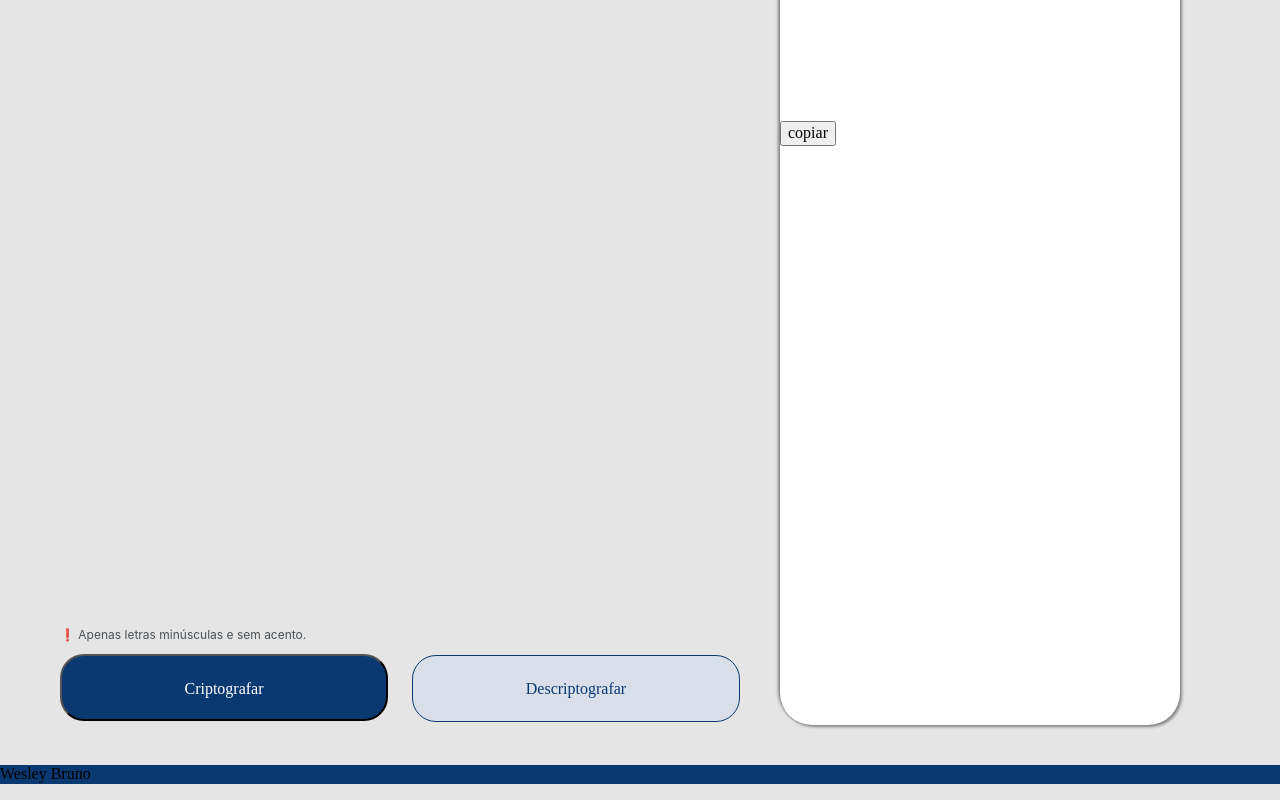
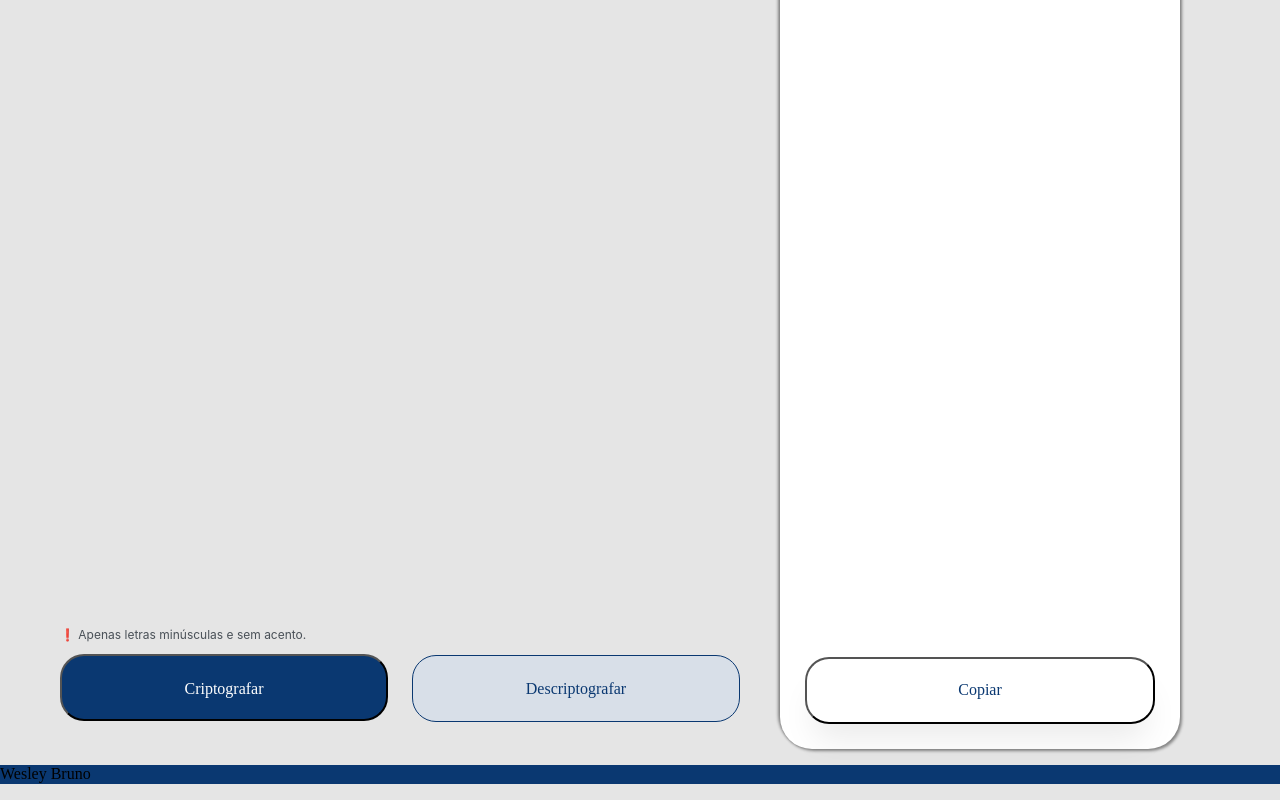
Before and after one commit to wesley-brwno/Desafio-ONE, a plain HTML site: page index.html in a window 1280 px wide. Both pictures are taken after a click on the button "Descriptografar". Shown: the part 177-977 px from the top of the page. Drawn offline with Linux system fonts and the light colour scheme.

Commit message:
Correçoes no css

```diff
--- a/css/style.css
+++ b/css/style.css
@@ -52,15 +52,46 @@ main{
     position: absolute;
     width: 400px;
     display: inline-block;
-    height: 620px;
+    height: 844px;
     background-color: #FFFFFF;
     border-radius: 32px;
-    padding-top: 200px;
     box-shadow: 2px 2px 3px rgba(0, 0, 0, 0.422), -2px -2px 3px rgba(0, 0, 0, 0.422);
 }
 
+.funcionalidade-output img:first-child {
+    margin-top: 200px;
+
+}
 .funcionalidade-output img {
     margin: 0 32px;
+}
+
+.funcionalidade-output p {
+    display: block;
+    margin: 20px;
+    margin-top: 30px;
+    height: 80%;
+    text-align: center;
+    color: #495057;
+    font-size: 24px;
+    font-weight: 400;
+    line-height: 36px;
+    letter-spacing: 0em;
+}
+
+.funcionalidade-output input {
+    display: block;
+    width: 350px;
+    height: 67px;
+    margin: 46px auto 0;
+
+/* White */
+    background: #FFFFFF;
+    color: #0A3871;
+
+/* shadow */
+    box-shadow: 0px 24px 32px -8px rgba(0, 0, 0, 0.08);
+    border-radius: 24px;
 }
 
 #criptografar-btn {
--- a/js/script.js
+++ b/js/script.js
@@ -16,7 +16,7 @@ descriptografaBtn.addEventListener('click', function() {
     removeImagensParaExibirOutput();
     textOutput.innerHTML = `
     <p>${descripta(textInput.value)}</p>
-    <input class="btn" id="copiar-btn" type="button" value="copiar">`
+    <input class="btn" id="copiar-btn" type="button" value="Copiar">`
 });
 
 
```
